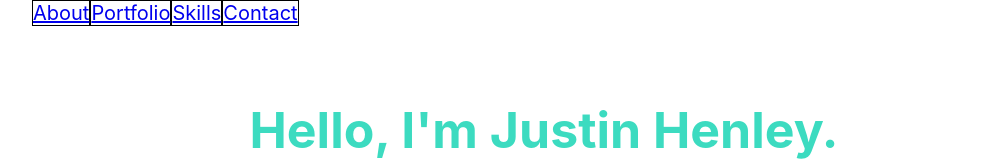
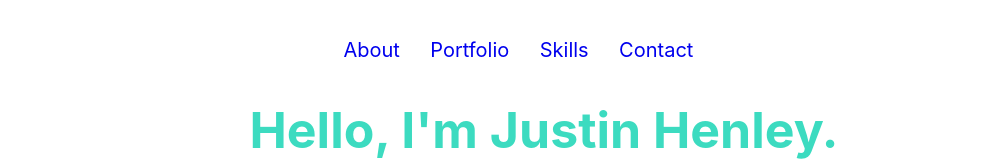
Before and after one commit to justin-henley/justin-henley.github.io, a React (Create React App) app: page / in a window 1280 px wide. Shown: the top 161 px of the page, without its empty margins (96-1080 px from the left). Built offline with nearby package versions, Linux system fonts and the light colour scheme.

Commit message:
styling nav

```diff
--- a/src/Nav.js
+++ b/src/Nav.js
@@ -22,11 +22,15 @@ const Nav = () => {
 
 const Wrapper = styled.nav`
   display: flex;
+  margin: auto;
 `;
 
 const Ul = styled.ul`
   display: flex;
   list-style-type: none;
+  width: 100%;
+  min-width: 350px;
+  justify-content: space-between;
 `;
 
 const Li = styled.li`
@@ -37,7 +41,12 @@ const JumpLink = styled.a.attrs((props) => ({
   href: props.href,
 }))`
   display: inline-block;
-  border: 1px solid black;
+  border: none;
+  text-decoration: none;
+
+  &:hover {
+    text-decoration: underline 1px;
+  }
 `;
 
 export default Nav;
```
